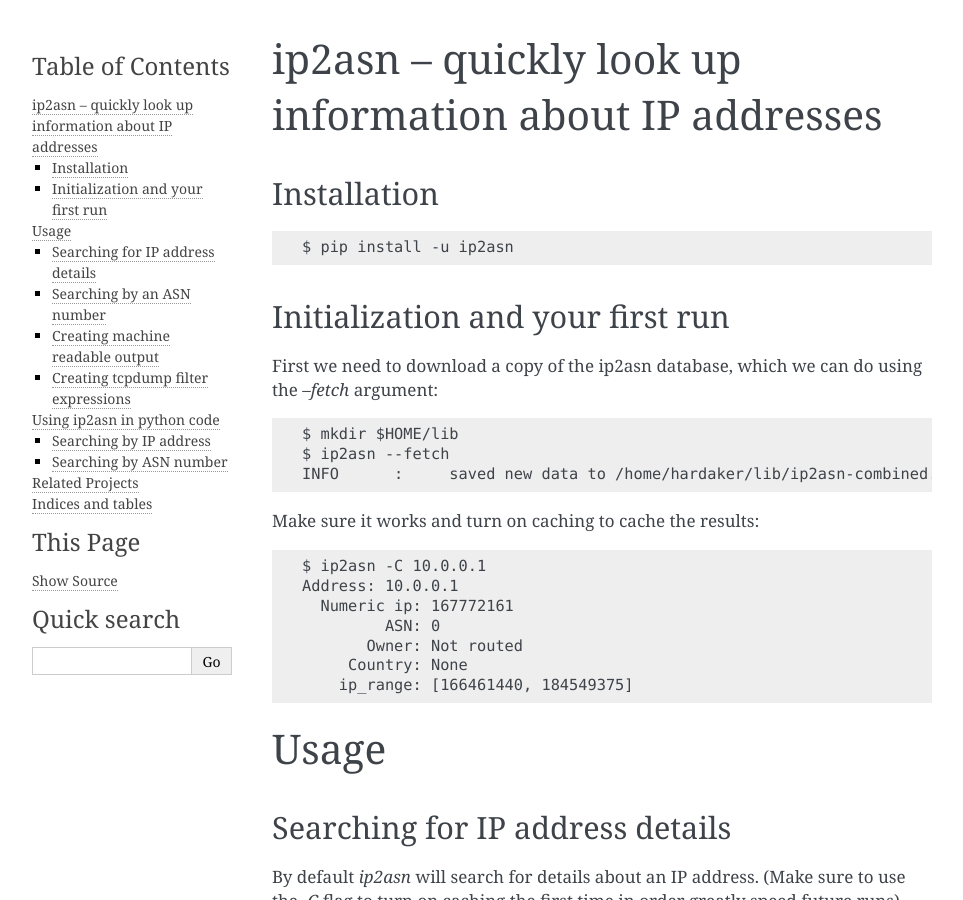
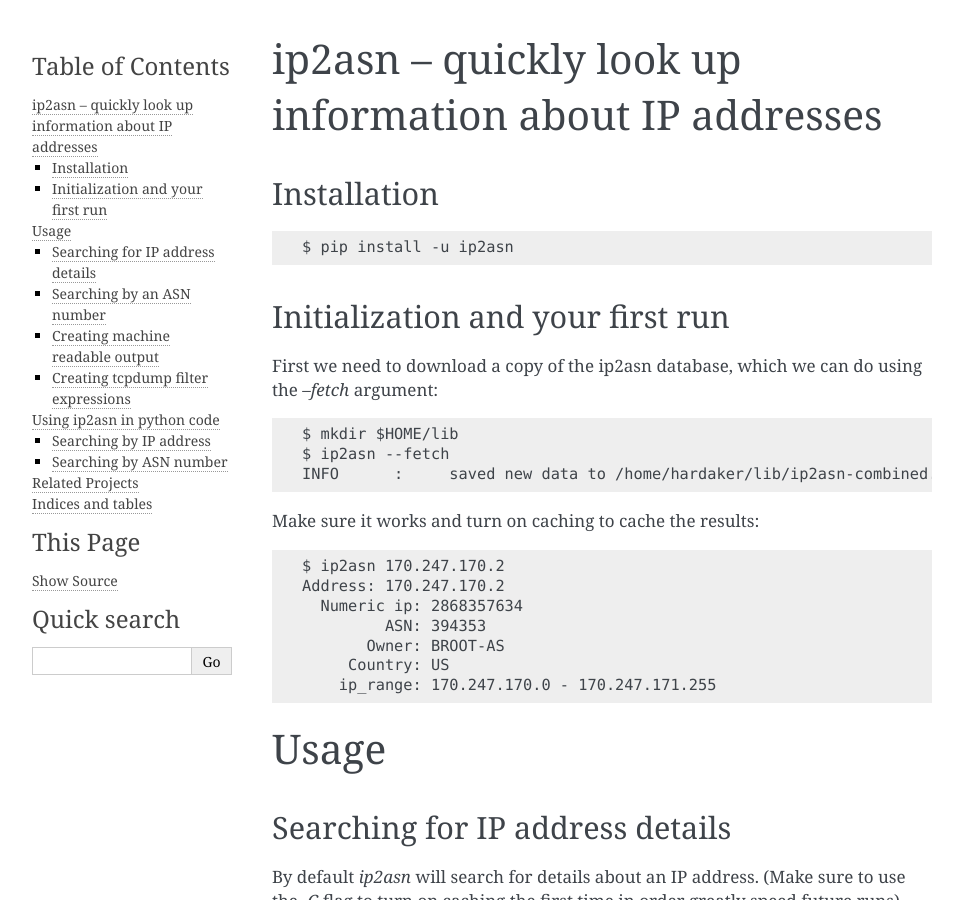
Before and after one commit to hardaker/ip2asn, a Sphinx documentation site: the page built from docs/index.rst, in a window 1280 px wide and 900 px high. Shown: the whole window, without its empty margins (148-1111 px from the left). Built offline with Sphinx 7.4.7, drawn with Linux system fonts in a browser that asks for light colours.

Commit message:
doc update

```diff
--- a/docs/index.rst
+++ b/docs/index.rst
@@ -30,13 +30,13 @@ Make sure it works and turn on caching to cache the results:
 
 ::
 
-   $ ip2asn -C 10.0.0.1
-   Address: 10.0.0.1
-     Numeric ip: 167772161
-            ASN: 0
-          Owner: Not routed
-        Country: None
-       ip_range: [166461440, 184549375]
+   $ ip2asn 170.247.170.2
+   Address: 170.247.170.2
+     Numeric ip: 2868357634
+            ASN: 394353
+          Owner: BROOT-AS
+        Country: US
+       ip_range: 170.247.170.0 - 170.247.171.255
 
 Usage
 =====
@@ -57,6 +57,7 @@ order greatly speed future runs).
           Owner: GOOGLE
         Country: US
        ip_range: [134744064, 134744319]
+
 
 
 Searching by an ASN number
```
